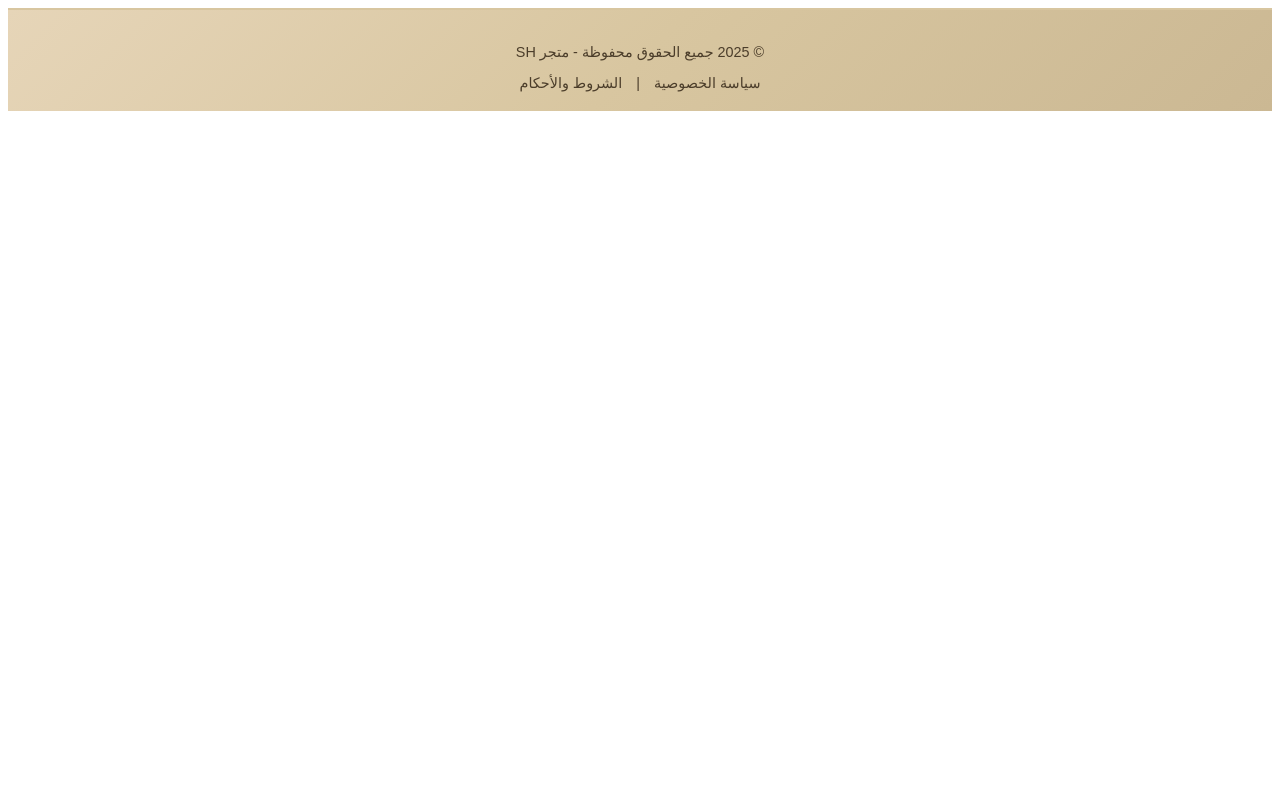
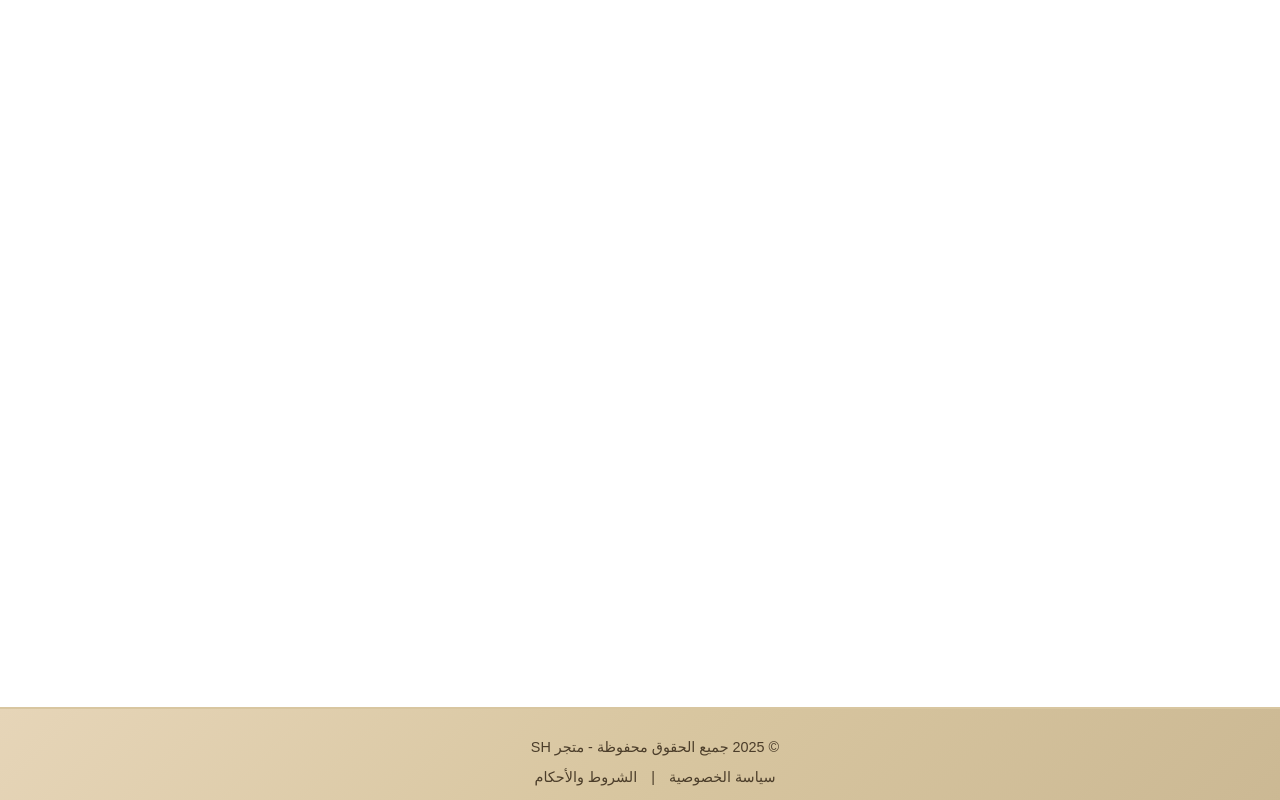
Before and after one commit to MOHAMMEDALKHARAAN/mohammed6, a Django app: template templates/footer.html in a window 1280 px wide. Run offline with Django 5.2, Linux system fonts and the light colour scheme; the template is opened without the code that fills it, so the values that code supplies are empty.

Commit message:
قبل الاكاونت

```diff
--- a/mytest/urls.py
+++ b/mytest/urls.py
@@ -1,12 +1,24 @@
 from django.contrib import admin
 from django.urls import path, include
+from django.conf import settings
+from django.conf.urls.static import static
 
 urlpatterns = [
-    # لوحة تحكم المشرف
+    # 🎛️ لوحة تحكم المشرف
     path('admin/', admin.site.urls),
 
-    # روابط التطبيقات
-    path('accounts/', include('accounts.urls')),   # إدارة المستخدمين والتوثيق
-    path('store/', include('store.urls')),         # المتجر والمنتجات والطلبات
-    path('', include('core.urls')),                # الصفحات العامة والواجهة الرئيسية
+    # 👥 روابط تطبيق إدارة المستخدمين والتوثيق
+    path('accounts/', include('accounts.urls')),
+
+    # 🛒 روابط تطبيق المتجر والمنتجات والطلبات
+    path('store/', include('store.urls')),
+
+    # 🌐 روابط التطبيق الأساسي (الصفحات العامة والواجهة الرئيسية)
+    path('', include('core.urls')),
 ]
+
+
+# 🖼️ عرض ملفات الوسائط والستايل أثناء التطوير فقط
+if settings.DEBUG:
+    urlpatterns += static(settings.MEDIA_URL, document_root=settings.MEDIA_ROOT)
+    urlpatterns += static(settings.STATIC_URL, document_root=settings.STATIC_ROOT)
--- a/templates/footer.html
+++ b/templates/footer.html
@@ -8,10 +8,17 @@
             background: linear-gradient(135deg, #e6d5b8, #d8c6a0, #cbb893);
             color: #4b3d2a;
             text-align: center;
-            padding: 20px;
+            padding: 15px;
             font-family: 'Cairo', sans-serif;
             font-size: 0.9em;
             border-top: 2px solid #d8c6a0;
+
+            /* 🔸 التثبيت في الأسفل */
+            position: fixed;
+            bottom: 0;
+            left: 0;
+            width: 100%;
+            z-index: 1000;
         }
 
         footer a {
@@ -23,6 +30,10 @@
 
         footer a:hover {
             text-decoration: underline;
+        }
+
+        body {
+            margin-bottom: 70px; /* لإعطاء مسافة حتى لا يغطي الفوتر المحتوى */
         }
     </style>
 </head>
```
Also changed, not shown: mytest/settings.py (+18 -14 lines), templates/header.html (renamed from templates/hrader.html).
